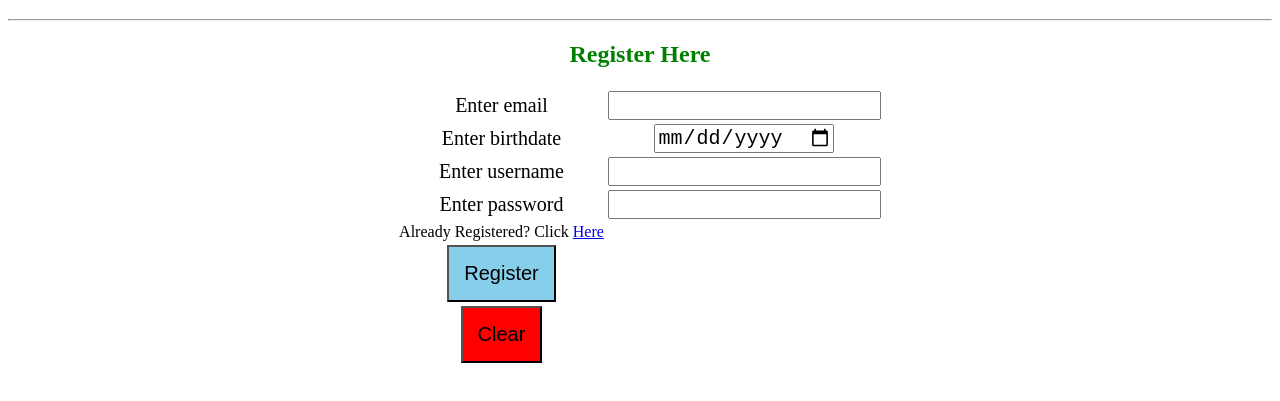
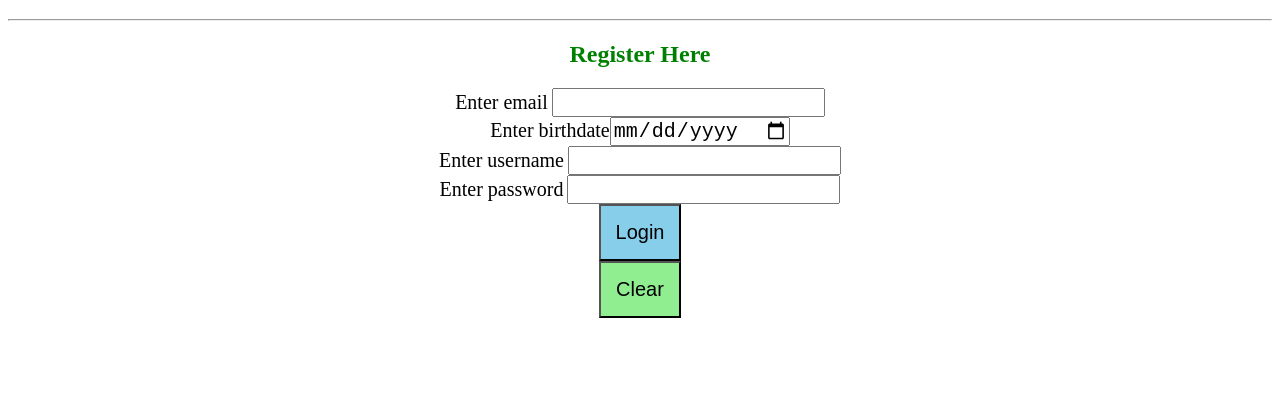
Before and after one commit to AkshayDhule-1/web, a plain HTML site: page WebProject/public/Register.html in a window 1280 px wide. Shown: the part 61-462 px from the top of the page. Drawn offline with Linux system fonts and the light colour scheme.

Commit message:
Update Register.html

```diff
--- a/WebProject/public/Register.html
+++ b/WebProject/public/Register.html
@@ -5,76 +5,27 @@
 <meta charset="UTF-8">
 	<title>Login here</title>
 	<link rel="stylesheet" href="Login3.css">
+	<script src = "Validation.js"></script>
 </head>
 
+	<body>
 
-	<body>
 		<h1>My Airlines</h1>
 		<hr>
 		<h2>Register Here</h2>
+		<form action ="Login.html">
 
-		<form action="Login.html">
+			<label>Enter email</label> <input  type="email" id="uemail"><br>
+			<label>Enter birthdate</label><input  type=date     id="udob"><br>
+			<label>Enter username</label> <input  type=text     onkeyup="clearNameErrMsg()" id="uname"><span id="nameErr"></span><br>
+			<label>Enter password</label> <input  type=password onkeyup="clearPassErrMsg()" id="upass"><span id="passErr"></span><br>
 
 
-		<table style="margin-right: auto; margin-left: auto">
-
-
-			<tr>
-				<td>
-					<label>Enter email</label>
-				</td>
-
-				<td>
-					<input  type=text id="ueamil">
-				</td>
-			</tr>
-
-			<tr>
-				<td>
-					<label>Enter birthdate</label>
-				</td>
-
-				<td>
-				 	<input  type=date     id="udob">
-				</td>
-			</tr>
-
-			<tr>
-				<td>
-					<label>Enter username</label>
-				</td>
-
-				<td>
-					<input  type=text     name="uname">
-				</td>
-			</tr>
-
-			<tr>
-				<td>
-					<label>Enter password</label>
-				</td>
-				<td>
-					 <input  type=password name="upass">
-				</td>
-			</tr>
-
-			<tr>
-				<td> Already Registered? Click <a href="Login3.html">Here</a></td>
-			</tr>
-
-			<tr>
-				<td> <button onclick="return validate();"  type="submit">Register</button> </td>
-			</tr>
-
-			<tr>
-				<td>
-						<button style="background-color: red">Clear</button>
-				</td>
-			</tr>
+			<button onclick="return validateRegistration()" type="submit">Login</button>	<br>
 		</form>
 
+			<button onclick="clearForm()" style="background-color: lightgreen">Clear</button>
 
-		</table>
 
 	</body>
 
```
